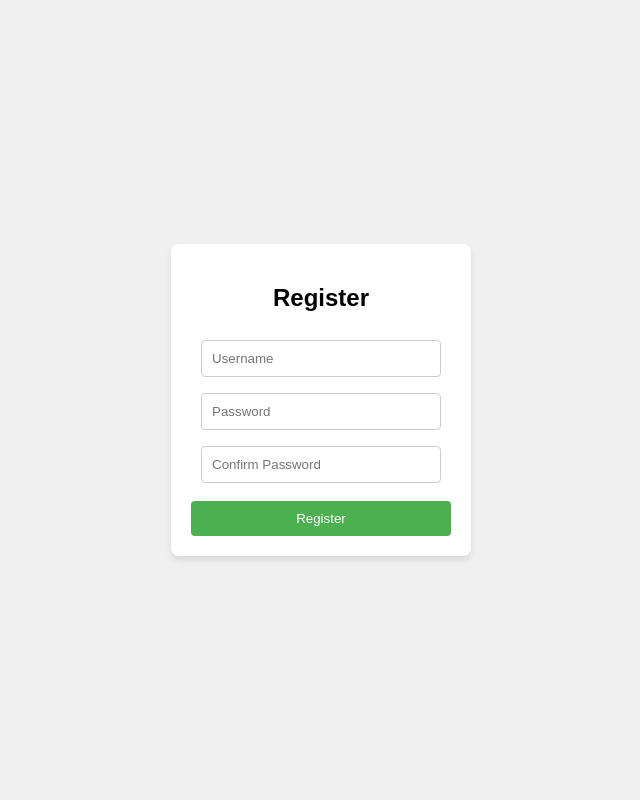
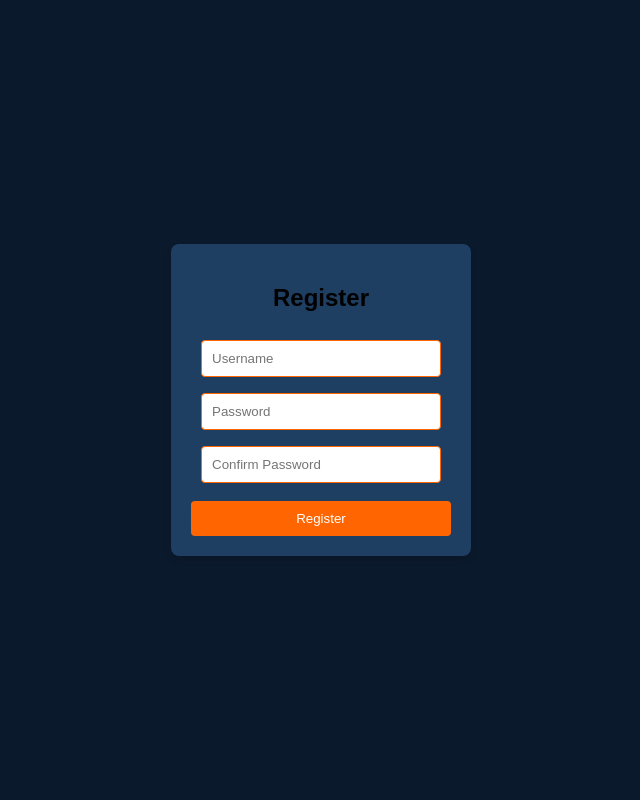
Before and after one commit to madspecco/smartprof, a Flask app: page /register in a window 1280 px wide. Shown: the whole page, without its empty margins (319-959 px from the left). Run offline with Flask 3, Linux system fonts and the light colour scheme.

Commit message:
Styled register page

```diff
--- a/SmARTProf/static/styles/register-styles.css
+++ b/SmARTProf/static/styles/register-styles.css
@@ -4,12 +4,12 @@ body {
     justify-content: center;
     align-items: center;
     height: 100vh;
-    background-color: #f0f0f0;
+    background-color: #0B192C;
     margin: 0;
 }
 
 .register-container {
-    background-color: #fff;
+    background-color: #1E3E62;
     padding: 20px;
     border-radius: 8px;
     box-shadow: 0 4px 6px rgba(0, 0, 0, 0.1);
@@ -22,8 +22,10 @@ input {
     width: calc(100% - 20px); /* Subtract padding to ensure full width */
     padding: 10px;
     margin: 8px 0;
-    border: 1px solid #ccc;
+    border: 1px solid #FF6500;
     border-radius: 4px;
+    background-color: #fff;
+    color: #0B192C;
     box-sizing: border-box; /* Prevent padding from affecting width */
 }
 
@@ -37,7 +39,8 @@ input {
 }
 
 #register-button {
-    background-color: #4CAF50;
+    background-color: #FF6500;
     color: white;
     border: none;
+    transition: background-color 0.3s;
 }
--- a/SmARTProf/templates/index.html
+++ b/SmARTProf/templates/index.html
@@ -8,7 +8,7 @@
 </head>
 <body>
     <div class="login-container">
-        <h2>SmART Prof Login</h2>
+        <h2>SKETCH-8I LOGIN</h2>
         <form action="/" method="POST">
             <input type="text" name="username" placeholder="Username" required>
             <input type="password" name="password" placeholder="Password" required>
```
